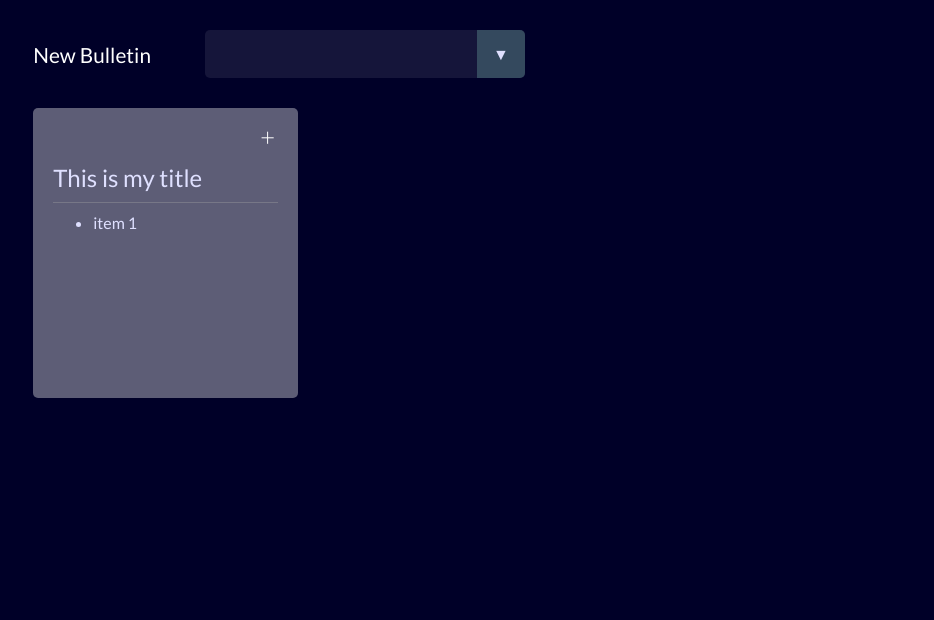
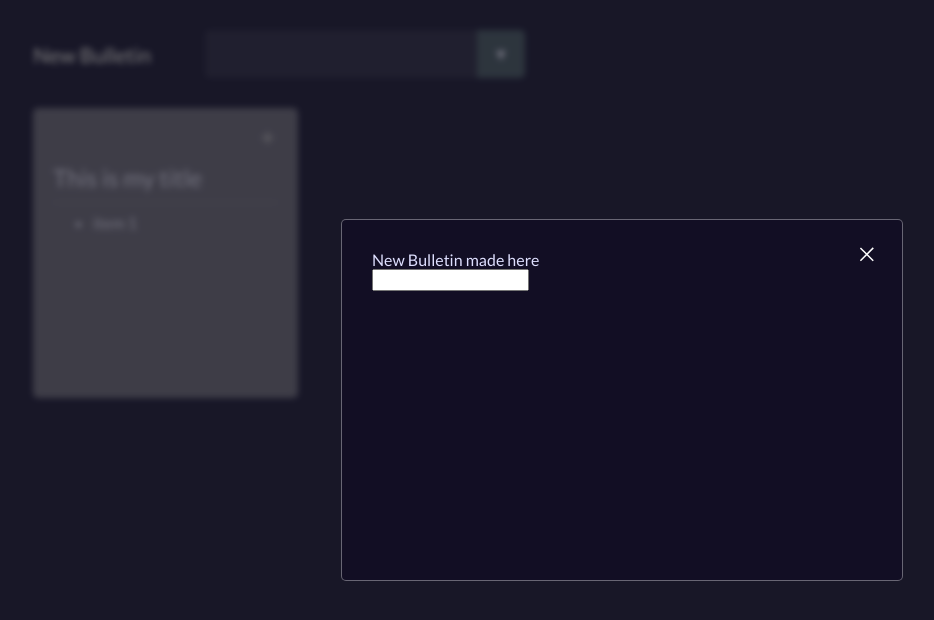
Before and after one commit to yehudabortz/bulletin-board-frontend, a plain HTML site: page index.html in a window 1280 px wide. Both pictures are taken after a click on the link "New Bulletin". Shown: the whole page, without its empty margins (18-952 px from the left). Drawn offline with Linux system fonts and the light colour scheme; no server answers.

Commit message:
Event for new bulletin link

```diff
--- a/index.html
+++ b/index.html
@@ -46,7 +46,7 @@
     </div>
     <div class="modal hidden" id="new-item-modal">
         <img class="plus-icon ex width-30" src="images/plus-icon.svg" alt="plus-icon">
-        this is a modal
+        new item made here
         <form action="">
             <input type="text" name="" id="">
         </form>
@@ -54,9 +54,9 @@
 
     <div class="modal hidden" id="new-bulletin-modal">
         <img class="plus-icon ex width-30" src="images/plus-icon.svg" alt="plus-icon">
-        this is a modal
+        New Bulletin made here
         <form action="">
-            <input type="text" name="" id="">
+            <input type="text" name="">
         </form>
     </div>
 
--- a/index.js
+++ b/index.js
@@ -1,6 +1,7 @@
 window.addEventListener('DOMContentLoaded', () => {
     createBulletins()
     addDropdownOptionEventListener()
+    newBulletinEvent()
 })
 
 function fetchAllBulletinData() {
@@ -48,6 +49,12 @@ function addDropdownOptionEventListener() {
     });
 }
 
+function newBulletinEvent() {
+    let newBulletinLink = document.getElementById('new-bulletin')
+    let newBulletinModal = document.getElementById('new-bulletin-modal')
+    newBulletinLink.addEventListener('click', modalPopup.bind(newBulletinModal))
+}
+
 function removeAllChildNodes(parent) {
     while (parent.firstChild) {
         parent.removeChild(parent.firstChild);
```
